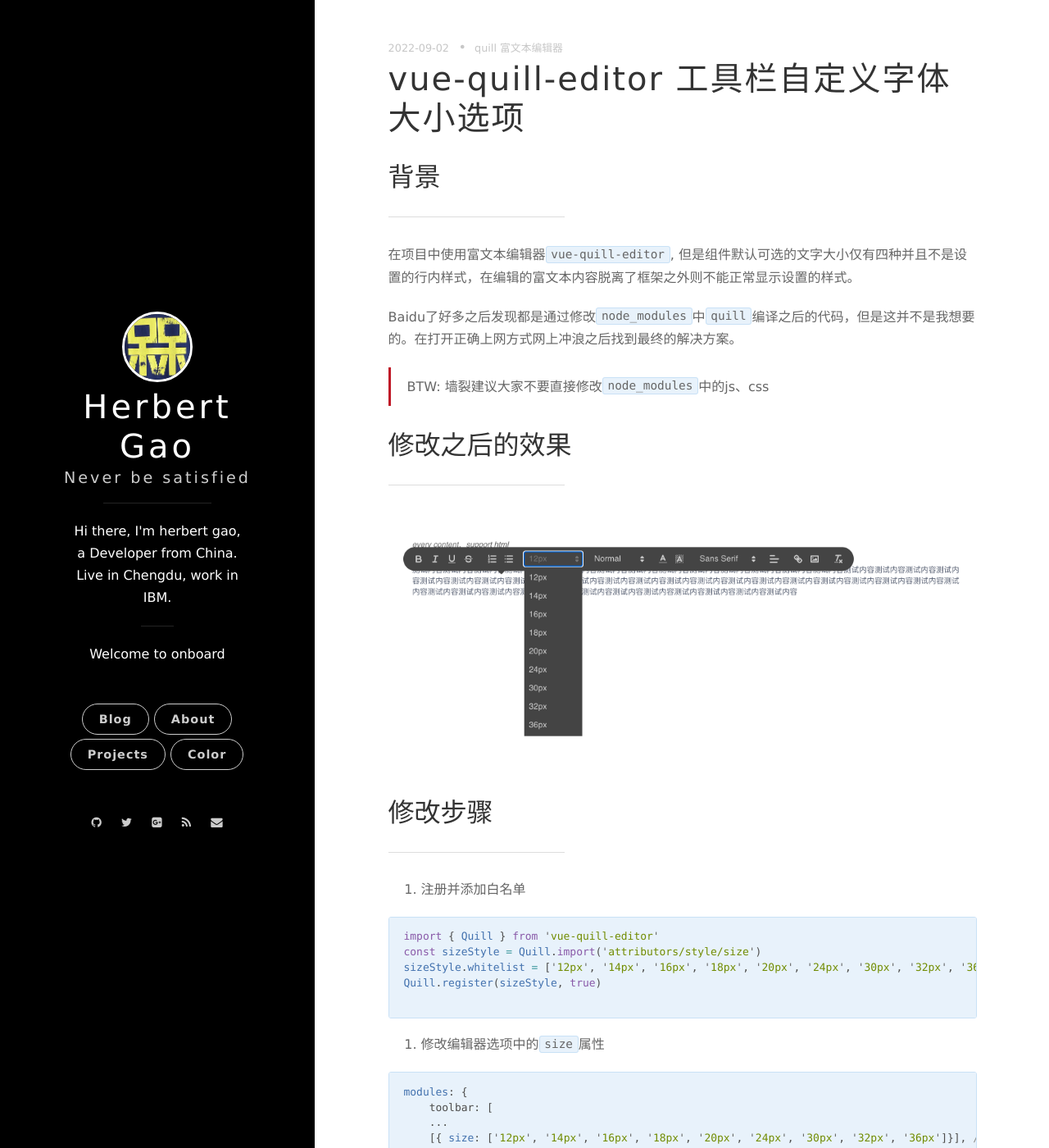
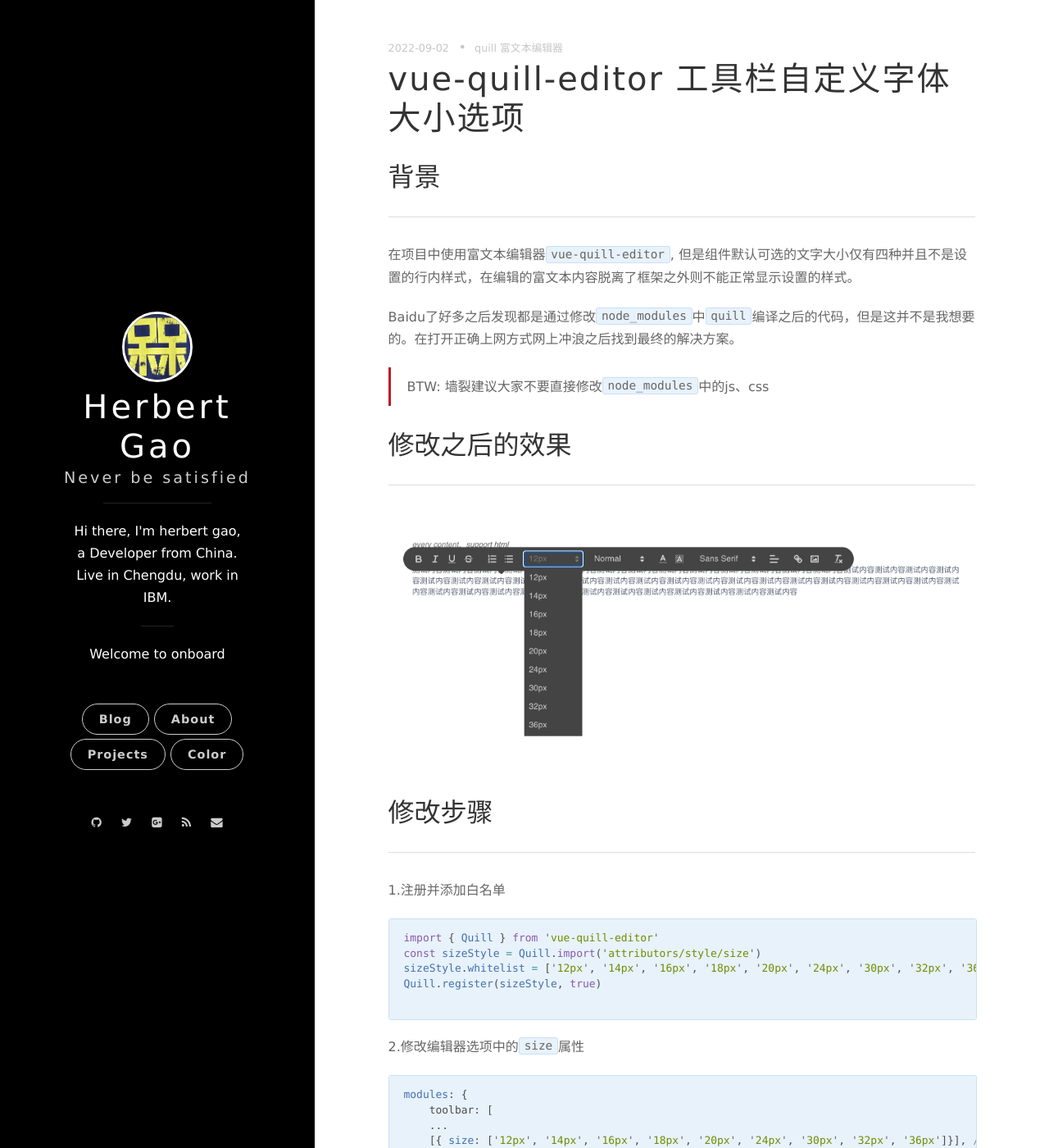
Before and after one commit to herbertgaoo/herbertgaoo.github.io, a Jekyll site: the page built from _posts/2022-09-02-vue-quill-editor.markdown, in a window 1280 px wide and 1400 px high. Shown: the whole window at 82% size. Built offline with Jekyll 4.4.1, drawn with Linux system fonts in a browser that asks for light colours; comment, search, counter and statistics services are not loaded; some of the changed text lies outside the part shown.

Commit message:
fixed bugs

````diff
--- a/_posts/2022-09-02-vue-quill-editor.markdown
+++ b/_posts/2022-09-02-vue-quill-editor.markdown
@@ -21,7 +21,7 @@ Baidu了好多之后发现都是通过修改`node_modules`中`quill`编译之后
 ## 修改步骤
 ---
 
-1. 注册并添加白名单
+1.注册并添加白名单
 
 ``` js
 import { Quill } from 'vue-quill-editor'
@@ -31,7 +31,7 @@ Quill.register(sizeStyle, true)
 
 ```
 
-2. 修改编辑器选项中的`size`属性
+2.修改编辑器选项中的`size`属性
 
 ``` js
 modules: {
@@ -42,7 +42,7 @@ modules: {
     ],
 }
 ```
-3. 添加对应的css到项目中的css文件中
+3.添加对应的css到项目中的css文件中
 
 ``` css
 .ql-picker-item[data-value='12px']::before, .ql-picker-label[data-value='12px']::before {
--- a/_sass/sections/_post.scss
+++ b/_sass/sections/_post.scss
@@ -58,7 +58,7 @@
 
   hr {
     display: block;
-    width: 30%;
+    // width: 30%;
     margin: 2em 0;
     border-top: 1px solid $gray-light;
   }
````
